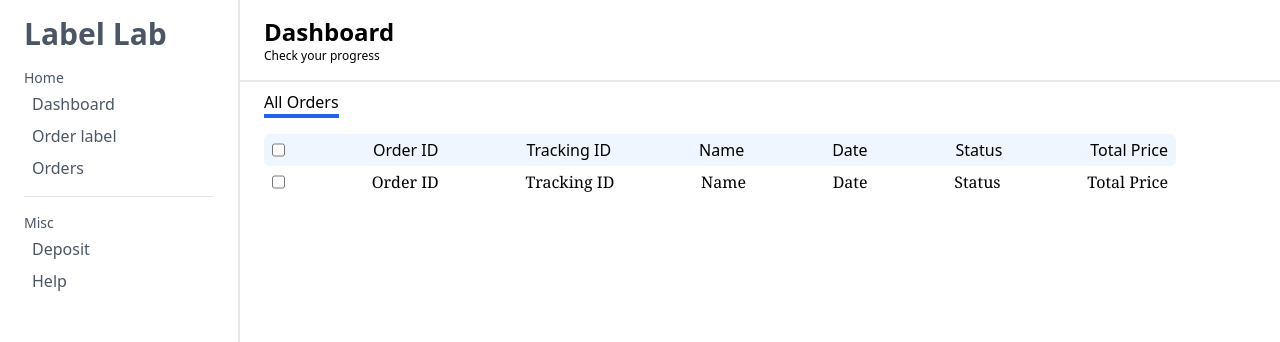
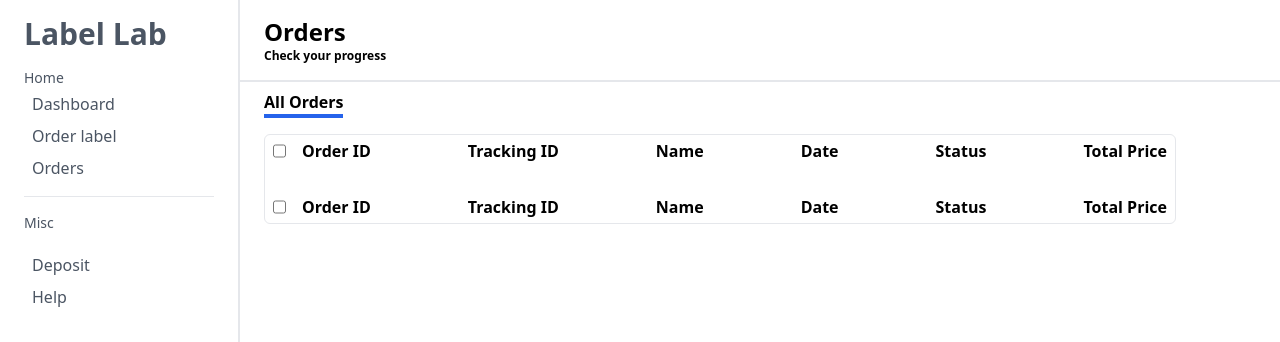
Before and after one commit to prathmesh988/prj23, a React (Vite) app: page /Orders in a window 1280 px wide. Shown: the top 342 px of the page. Built offline with nearby package versions, Linux system fonts and the light colour scheme.

Commit message:
added orders

```diff
--- /dev/null
+++ b/src/Pages/Deposit.jsx
@@ -0,0 +1,29 @@
+import React from "react";
+import Sidebar from "../components/Sidebar";
+
+const DepositLayout = () => {
+  return (
+    <section className="flex flex-col w-3/4">
+      <section className="w-[85vw]">
+        <div className="py-4 border-b-2 px-6">
+          <div>
+            <h1 className="text-2xl font-bold">Orders</h1>
+            <p className="text-xs">Check your progress</p>
+          </div>
+        </div>
+      </section>
+    </section>
+  );
+};
+
+const Deposit = () => {
+  return (
+    <>
+      <div className="flex w-[100vw] overflow-x-hidden">
+        <Sidebar />
+      </div>
+    </>
+  );
+};
+
+export default Deposit;
--- a/src/Pages/Orders.jsx
+++ b/src/Pages/Orders.jsx
@@ -3,11 +3,11 @@ import Sidebar from "../components/Sidebar";
 
 const OrderLayout = () => {
   return (
-    <section className="flex flex-col w-3/4">
+    <section className="flex flex-col w-3/4 font-semibold">
       <section className="w-[85vw]">
         <div className="py-4 border-b-2 px-6">
           <div>
-            <h1 className="text-2xl font-bold">Dashboard</h1>
+            <h1 className="text-2xl font-bold">Orders</h1>
             <p className="text-xs">Check your progress</p>
           </div>
         </div>
@@ -15,27 +15,43 @@ const OrderLayout = () => {
       <section className="px-6 py-2">
         <h2 className="py- border-b-4 border-blue-600 w-max">All Orders</h2>
         <section className="py-4">
-          <div className="w-full flex justify-between bg-blue-50 px-2 py-1 rounded-md">
-            <input type="checkbox" />
+          <div className="w-full flex justify-between border-[1px] px-2 py-1 rounded-md">
+            <div className="flex flex-col gap-8">
+              <div className="flex gap-4">
+                <input type="checkbox" name="" id="" />
                 <h3>Order ID</h3>
+              </div>
+              <div className="flex gap-4">
+                <input type="checkbox" name="" id="" />
+                <h3>Order ID</h3>
+              </div>
+            </div>
+
+            <div className="flex flex-col gap-8">
               <h3>Tracking ID</h3>
+              <h3>Tracking ID</h3>
+            </div>
+            <div className="flex flex-col gap-8">
               <h3>Name</h3>
+              <h3>Name</h3>
+            </div>
+            <div className="flex flex-col gap-8">
               <h3>Date</h3>
+              <h3>Date</h3>
+            </div>
+            <div className="flex flex-col gap-8">
               <h3>Status</h3>
+              <h3>Status</h3>
+            </div>
+            <div className="flex flex-col gap-8">
               <h3>Total Price</h3>
+              <h3>Total Price</h3>
+            </div>
           </div>
           <form
             action=""
             className="w-[] flex justify-between px-2 py-1 font-serif"
-          >
-            <input type="checkbox" />
-            <h3>Order ID</h3>
-            <h3>Tracking ID</h3>
-            <h3>Name</h3>
-            <h3>Date</h3>
-            <h3>Status</h3>
-            <h3>Total Price</h3>
-          </form>
+          ></form>
         </section>
       </section>
     </section>
--- a/src/components/Sidebar.jsx
+++ b/src/components/Sidebar.jsx
@@ -1,3 +1,5 @@
+import { Link } from "react-router-dom";
+
 function Sidebar() {
   return (
     <section className="text-gray-600 w-60 border-r-2 h-screen md:h-[100vh] py-4 px-6">
@@ -5,15 +7,21 @@ function Sidebar() {
       <div className="py-4">
         <h3 className="pb-1 text-sm">Home</h3>
         <ul className="flex flex-col gap-2">
+          <Link to={"/Dashboard"}>
             <li className="hover:bg-blue-50 hover:text-blue-300 px-2 rounded-md">
               Dashboard
             </li>
+          </Link>
+          <Link to={"/order-label"}>
             <li className="hover:bg-blue-50 hover:text-blue-300 px-2 rounded-md">
               Order label
             </li>
+          </Link>
+          <Link to={"/orders"}>
             <li className="hover:bg-blue-50 hover:text-blue-300 px-2 rounded-md">
               Orders
             </li>
+          </Link>
         </ul>
       </div>
 
@@ -21,6 +29,8 @@ function Sidebar() {
       <div className="py-4">
         <h3 className="pb-1 text-sm">Misc</h3>
         <ul className="flex flex-col gap-2">
+          <Link to={"/Dashboard"}></Link>
+          <Link to={"/Dashboard"}></Link>
           <li className="hover:bg-blue-50 hover:text-blue-300 px-2 rounded-md">
             Deposit
           </li>
--- a/src/index.css
+++ b/src/index.css
@@ -1,8 +1,7 @@
+@import url("https://fonts.googleapis.com/css2?family=Inter:ital,wght@0,400;0,500;0,600;0,700;1,500&display=swap");
 @tailwind base;
 @tailwind components;
 @tailwind utilities;
-
-@import url("https://fonts.googleapis.com/css2?family=Inter:ital,wght@0,400;0,500;0,600;0,700;1,500&display=swap");
 
 * {
   box-sizing: border-box;
@@ -36,8 +35,7 @@ body {
   border-radius: 12px;
   /* height: 2%; */
 }
-.butt2{
-
+.butt2 {
   border: 1px solid transparent;
   width: 70%;
   margin-top: 1.6vh;
@@ -53,38 +51,37 @@ body {
   align-items: center;
   border: 0.54px solid #e2e8f0;
   border-radius: 10px;
-
 }
-.inpboxofresetpwd{
-  width:70%;
+.inpboxofresetpwd {
+  width: 70%;
   border: 2px solid #678ec2;
   border-radius: 10px;
 }
-.commonborder{
+.commonborder {
   border: 0.54px solid #e2e8f0;
- /* padding; */
+  /* padding; */
   border-radius: 12px;
 }
 input:focus {
   outline: none;
 }
 
-#root{
+#root {
   height: 100%;
 }
-.lowfonts{
+.lowfonts {
   /* font-family: 'Inter'; */
-
 }
 
-.bordergraty{
+.bordergraty {
   border-radius: 4px;
-  border: 1px solid #E2E8F0 !important;
-}bordergraty2{
+  border: 1px solid #e2e8f0 !important;
+}
+bordergraty2 {
   width: 20px;
   height: 20px;
   border-radius: 4px;
-  border: 1px solid #E2E8F0 !important;
+  border: 1px solid #e2e8f0 !important;
 }
 input::placeholder {
   font-size: 16px;
```
Lines whose indentation alone changed are shown as unchanged.
